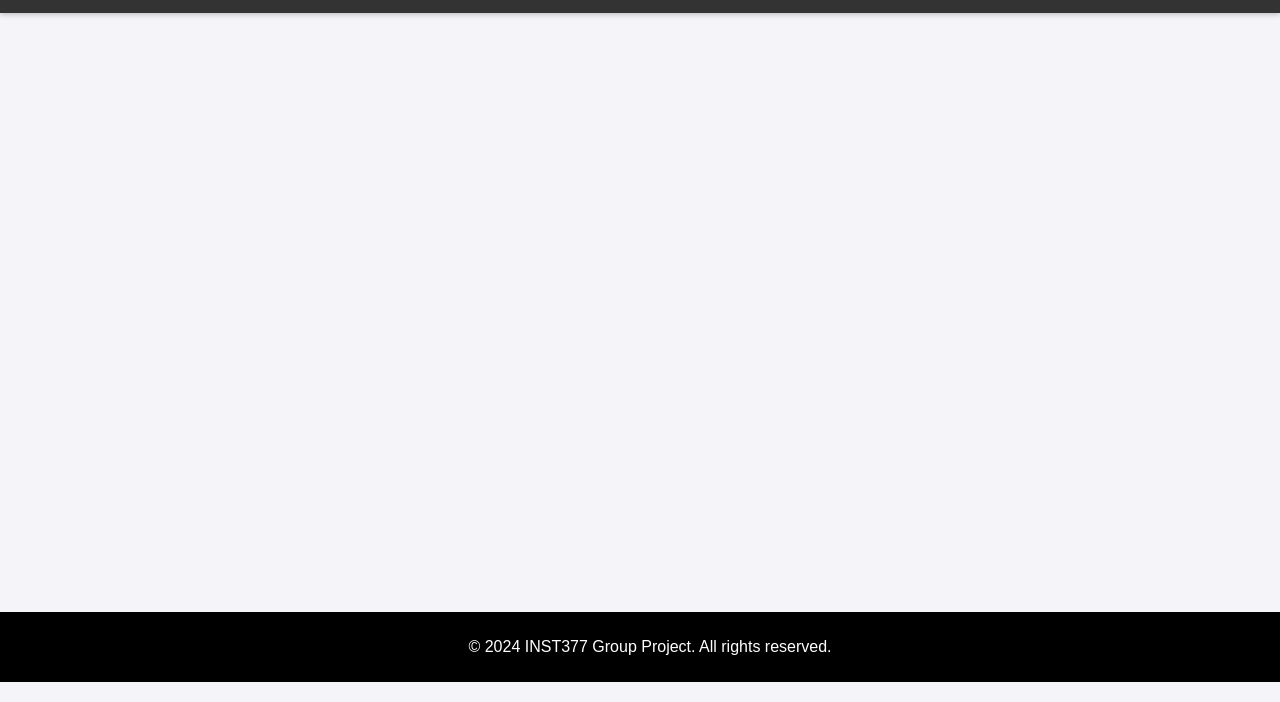
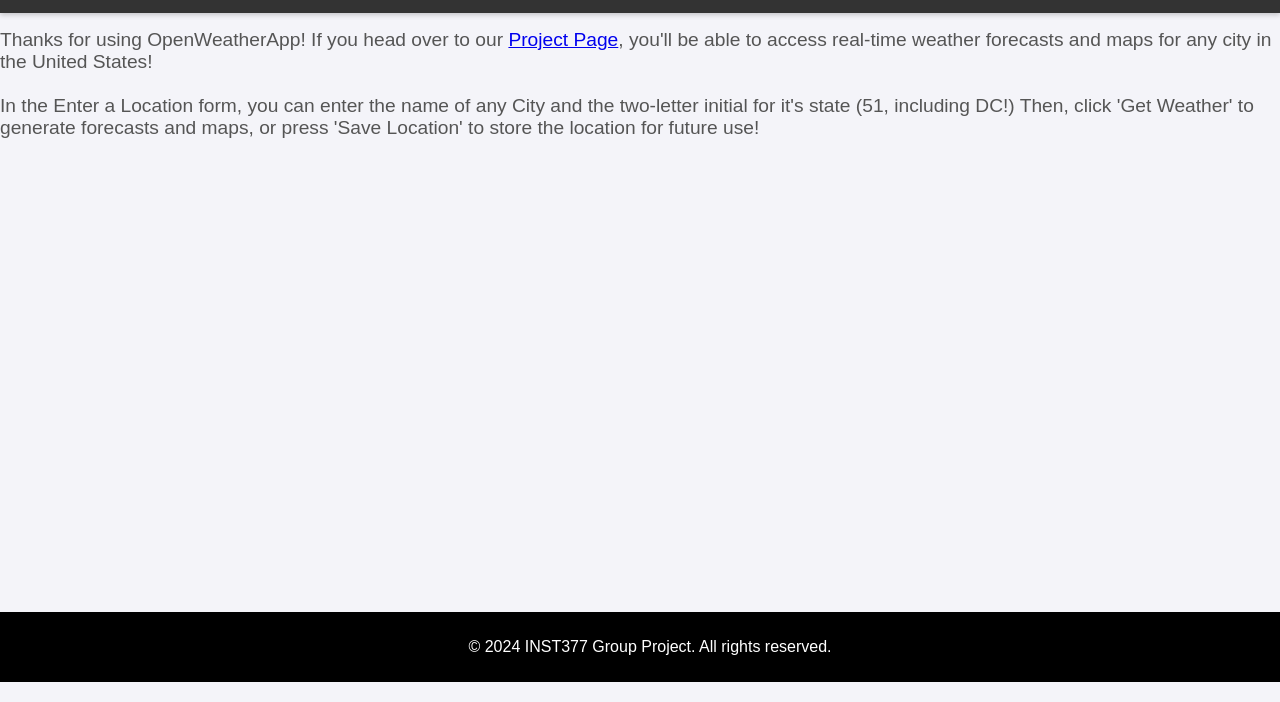
Before and after one commit to persephonegrey59/INST377GroupProjectFinal, a website: page projectfinal-aboutpage.html in a window 1280 px wide. Shown: the part 118-820 px from the top of the page. Drawn offline with Linux system fonts and the light colour scheme.

Commit message:
adding home and about page content

```diff
--- a/projectfinal-aboutpage.html
+++ b/projectfinal-aboutpage.html
@@ -66,9 +66,20 @@
             </ul>
         </nav>
 
-        <!-- About Page Content -->
     </header>
 
+    <!-- About Page Content -->
+    <main>
+        <section id="about-content">
+            <p>
+                Thanks for using OpenWeatherApp! If you head over to our <a href="projectfinal-projectpage.html">Project Page</a>,
+                you'll be able to access real-time weather forecasts and maps for any city in the United States!
+            </br></br>
+                In the Enter a Location form, you can enter the name of any City and the two-letter initial for it's state (51, including DC!)
+                Then, click 'Get Weather' to generate forecasts and maps, or press 'Save Location' to store the location for future use!
+            </p>
+        </section>
+    </main>
 
     <!-- Footer Section -->
     <footer>
--- a/projectfinal.css
+++ b/projectfinal.css
@@ -105,6 +105,12 @@ main {
     color: #555;
 }
 
+#about-content p {
+    font-size: 1.2rem;
+    margin-top: 1rem;
+    color: #555;
+}
+
 
 /* Footer */
 footer {
```
Also changed, not shown: projectfinal-homepage.html (+2 -1 lines).
